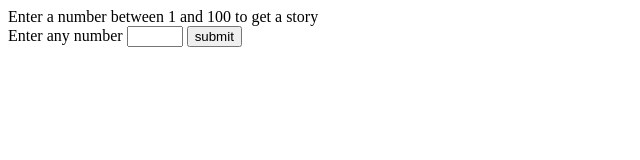
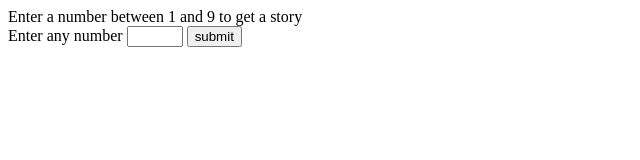
Before and after one commit to Nick-Guzy/Third-code-review, a plain HTML site: page index.html in a window 1280 px wide. Shown: the full height of the page, 0-640 px from the left. Drawn offline with Linux system fonts and the light colour scheme.

Commit message:
changed 100 to 9 in html

```diff
--- a/index.html
+++ b/index.html
@@ -8,7 +8,7 @@
   <title>Third Code Review</title>
 </head>
 <body>
-  <div id="header"><header>Enter a number between 1 and 100 to get a story</header></div>
+  <div id="header"><header>Enter a number between 1 and 9 to get a story</header></div>
   <div id="input-area">
     <form>
       <label for="input">Enter any number</label>
```
